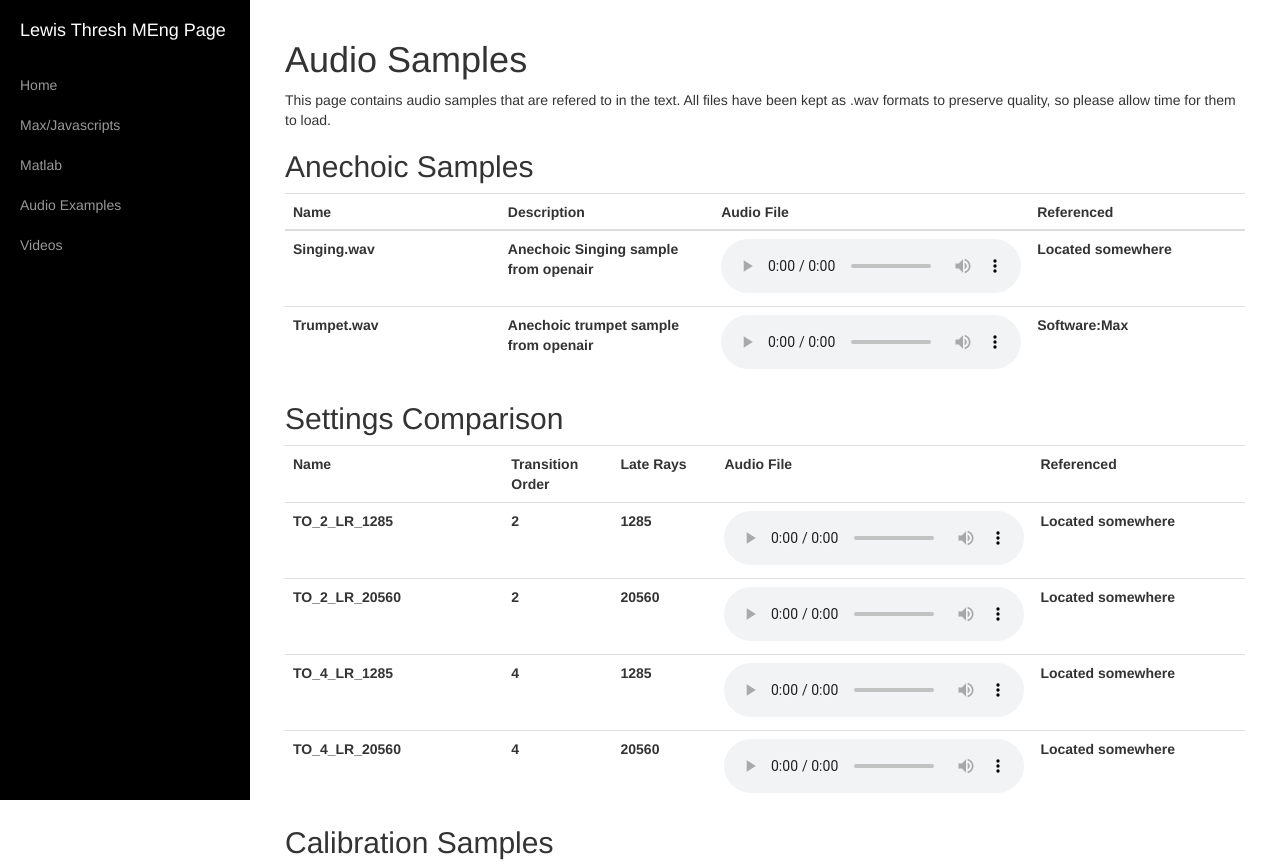
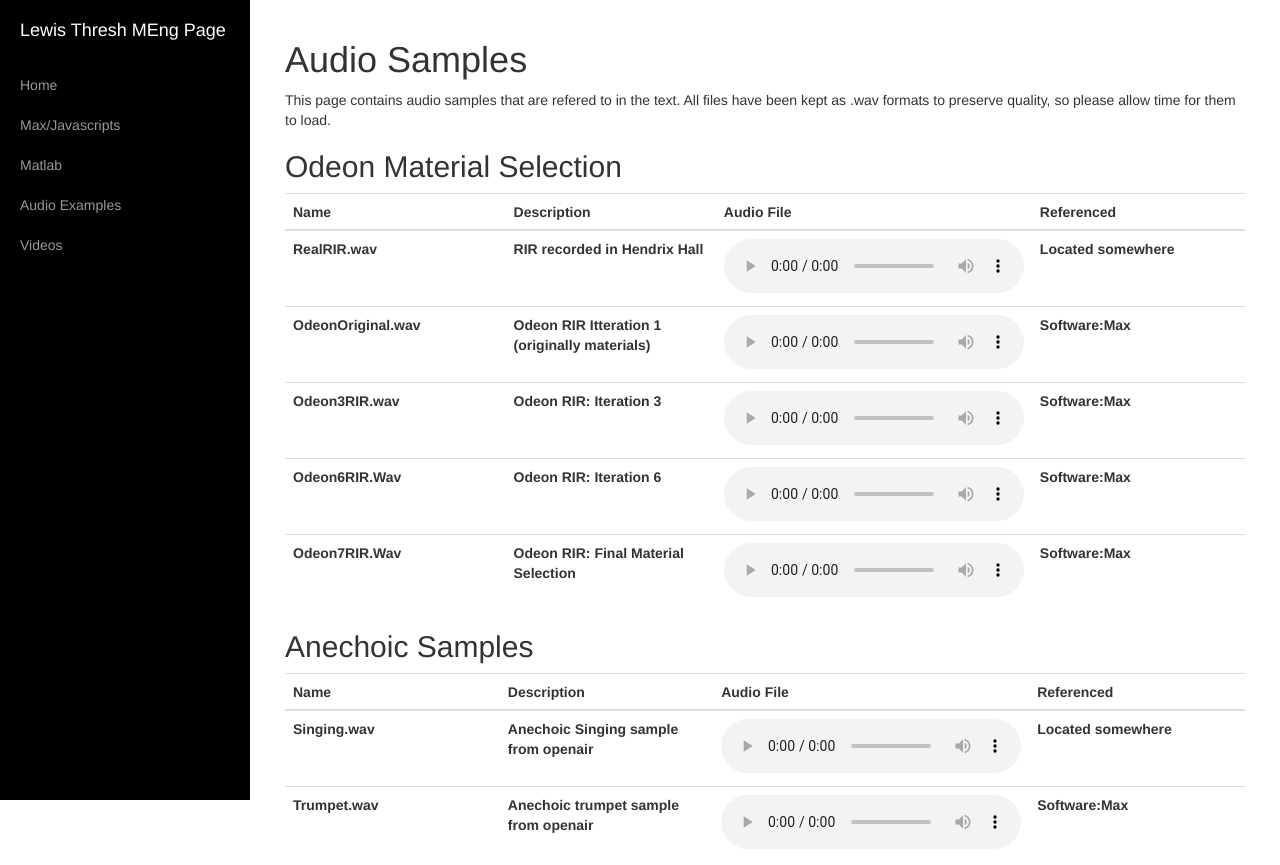
Before and after one commit to lt669/lt669.github.io, a plain HTML site: page pages/audioSamples.html in a window 1280 px wide. Shown: the top 865 px of the page. Drawn offline with Linux system fonts and the light colour scheme; files whose address does not match are found by name.

Commit message:
added audio

```diff
--- a/pages/audioSamples.html
+++ b/pages/audioSamples.html
@@ -110,7 +110,57 @@
                     playSound('music.mp3');
                     });
                     </script>
--->
+
+<!---------------------ANECHOIC------------->
+                    <h2>Odeon Material Selection</h2>
+                    <table class="table">
+                        <colgroup>
+                           <col span="1" style="width: 25%;">
+                           <col span="1" style="width: 25%;">
+                           <col span="1" style="width: 25%;">
+                           <col span="1" style="width: 25%;">
+                        </colgroup>
+                            <tr>
+                                <th>Name</th>
+                                <th>Description</th>
+                                <th>Audio File</th>
+                                <th>Referenced</th>
+                            </tr>
+                            <tr>
+
+                        <tbody>
+                            <tr>
+                                <th>RealRIR.wav</th>
+                                <th>RIR recorded in Hendrix Hall</th>
+                                <th>  <audio src="../audio/materialSelection/RealRIR.wav" controls preload></audio></th>
+                                <th>Located somewhere</th>
+                            </tr>
+                            <tr>
+                                <th>OdeonOriginal.wav</th>
+                                <th>Odeon RIR Itteration 1 (originally materials)</th>
+                                <th>  <audio src="../audio/materialSelection/OdeonOriginal.Wav" controls preload></audio></th>
+                                <th>Software:Max</th>
+                            </tr>
+                            <tr>
+                                <th>Odeon3RIR.wav</th>
+                                <th>Odeon RIR: Iteration 3</th>
+                                <th>  <audio src="../audio/materialSelection/Odeon3RIR.Wav" controls preload></audio></th>
+                                <th>Software:Max</th>
+                            </tr>
+                            <tr>
+                                <th>Odeon6RIR.Wav</th>
+                                <th>Odeon RIR: Iteration 6</th>
+                                <th>  <audio src="../audio/materialSelection/Odeon6RIR.Wav" controls preload></audio></th>
+                                <th>Software:Max</th>
+                            </tr>
+                            <tr>
+                                <th>Odeon7RIR.Wav</th>
+                                <th>Odeon RIR: Final Material Selection</th>
+                                <th>  <audio src="../audio/materialSelection/Odeon7RIR.Wav" controls preload></audio></th>
+                                <th>Software:Max</th>
+                            </tr>
+                        </tbody>
+                    </table>
 <!---------------------ANECHOIC------------->
                     <h2>Anechoic Samples</h2>
                     <table class="table">
```
Also changed, not shown: index.html (+1 -1 lines), 5 other files.
